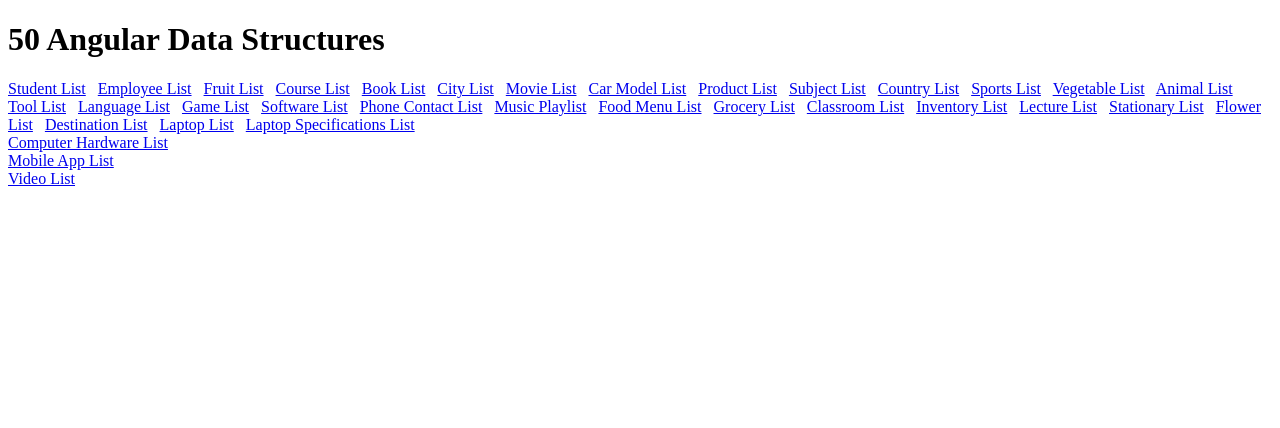
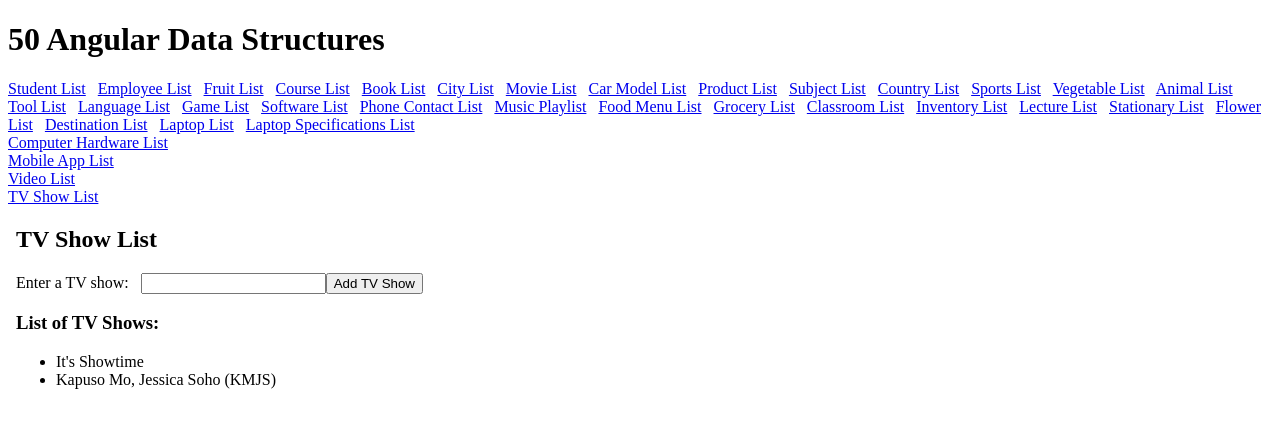
Before and after one commit to jennyfaye/50AngularDataStructures, an Angular app: page /tvshowlist in a window 1280 px wide. Before the commit this address led to /. Shown: the top 428 px of the page. Built offline with nearby package versions, Linux system fonts and the light colour scheme.

Commit message:
test: add tvshowlist component

```diff
--- a/src/app/app.component.html
+++ b/src/app/app.component.html
@@ -67,4 +67,6 @@
 <br>
 <a routerLink="videolist">Video List</a>
 <br>
+<a routerLink="tvshowlist">TV Show List</a>
+<br>
 <router-outlet></router-outlet>
--- a/src/app/app.module.ts
+++ b/src/app/app.module.ts
@@ -38,6 +38,7 @@ import { LaptopspeclistComponent } from "./components/laptopspeclist/laptopspecl
 import { ComputerhardwarelistComponent } from "./components/computerhardwarelist/computerhardwarelist.component";
 import { MobileapplistComponent } from "./components/mobileapplist/mobileapplist.component";
 import { VideolistComponent } from "./components/videolist/videolist.component";
+import { TvshowlistComponent } from "./components/tvshowlist/tvshowlist.component";
 
 
 const routes: Routes = [
@@ -74,6 +75,7 @@ const routes: Routes = [
   { path: 'computerhardwarelist', component: ComputerhardwarelistComponent},
   { path: 'mobileapplist', component: MobileapplistComponent},
   { path: 'videolist', component: VideolistComponent},
+  { path: 'tvshowlist', component: TvshowlistComponent},
 ];
 
 @NgModule({
@@ -120,6 +122,7 @@ const routes: Routes = [
     ComputerhardwarelistComponent,
     MobileapplistComponent,
     VideolistComponent,
+    TvshowlistComponent,
   ],
 
   providers: [
--- /dev/null
+++ b/src/app/components/tvshowlist/tvshowlist.component.html
@@ -0,0 +1,21 @@
+<!doctype html>
+<html>
+  <body>
+    <h2>TV Show List</h2>
+    <form >
+      <label for="show">Enter a TV show: </label> &nbsp;
+      <input name="show" id="show" type="text" [(ngModel)]="show"/>
+
+      <button (click)="addShow()">Add TV Show</button>
+    </form>
+
+    <div>
+        <h3>List of TV Shows:</h3>
+        <ul>
+          <li *ngFor="let show of showList">
+            {{show}}
+          </li>
+        </ul>
+    </div>
+  </body>
+</html>
--- /dev/null
+++ b/src/app/components/tvshowlist/tvshowlist.component.ts
@@ -0,0 +1,15 @@
+import { Component } from '@angular/core';
+
+@Component({
+  selector: 'app-tvshowlist',
+  templateUrl: './tvshowlist.component.html',
+  styleUrl: './tvshowlist.component.css'
+})
+export class TvshowlistComponent {
+  showList: string[] = ["It's Showtime", "Kapuso Mo, Jessica Soho (KMJS)"];
+  show: string = '';
+
+  addShow() {
+    this.showList.push(this.show);
+  }
+}
```
Also changed, not shown: src/app/components/tvshowlist/tvshowlist.component.css (added), 1 other file (tests, documents, lock files or other folders).
